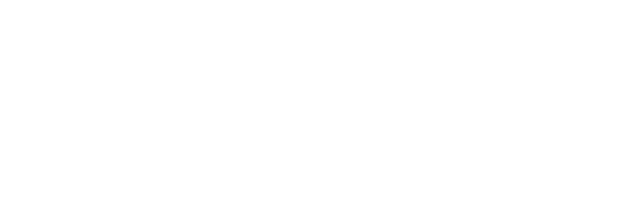
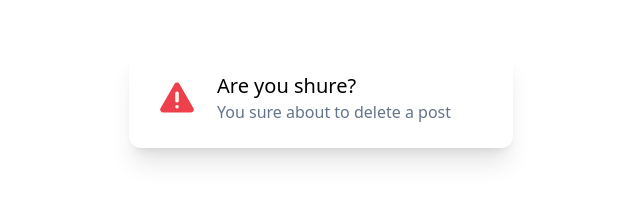
Before and after one commit to RaufERK/tailwind-sandbox, a website: page 01-utility-first/index.html in a window 1280 px wide. Shown: the whole page, without its empty margins (319-959 px from the left). Drawn offline with nearby package versions, Linux system fonts and the light colour scheme.

Commit message:
Part 1-1

```diff
--- a/01-utility-first/index.html
+++ b/01-utility-first/index.html
@@ -9,5 +9,15 @@
   </head>
   <body>
     <!-- Utility First -->
+
+    <div
+      class="flex items-center p-6 max-w-sm mx-auto bg-white rounded-xl shadow-xl space-x-4 mt-12"
+    >
+      <img class="w-12 h-12" src="../assets/img/warning.svg" alt="warning" />
+      <div>
+        <div class="text-xl fomt-medium text-black">Are you shure?</div>
+        <div class="text-slate-500">You sure about to delete a post</div>
+      </div>
+    </div>
   </body>
 </html>
```
